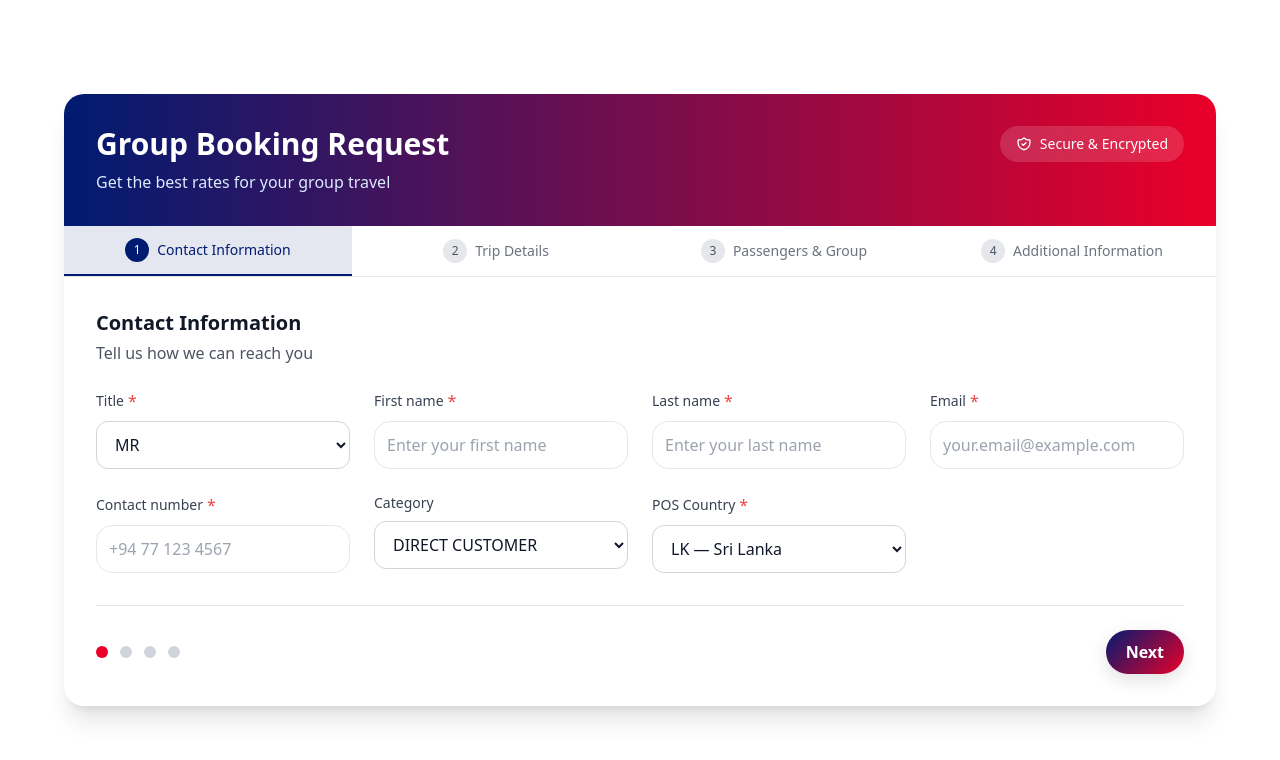
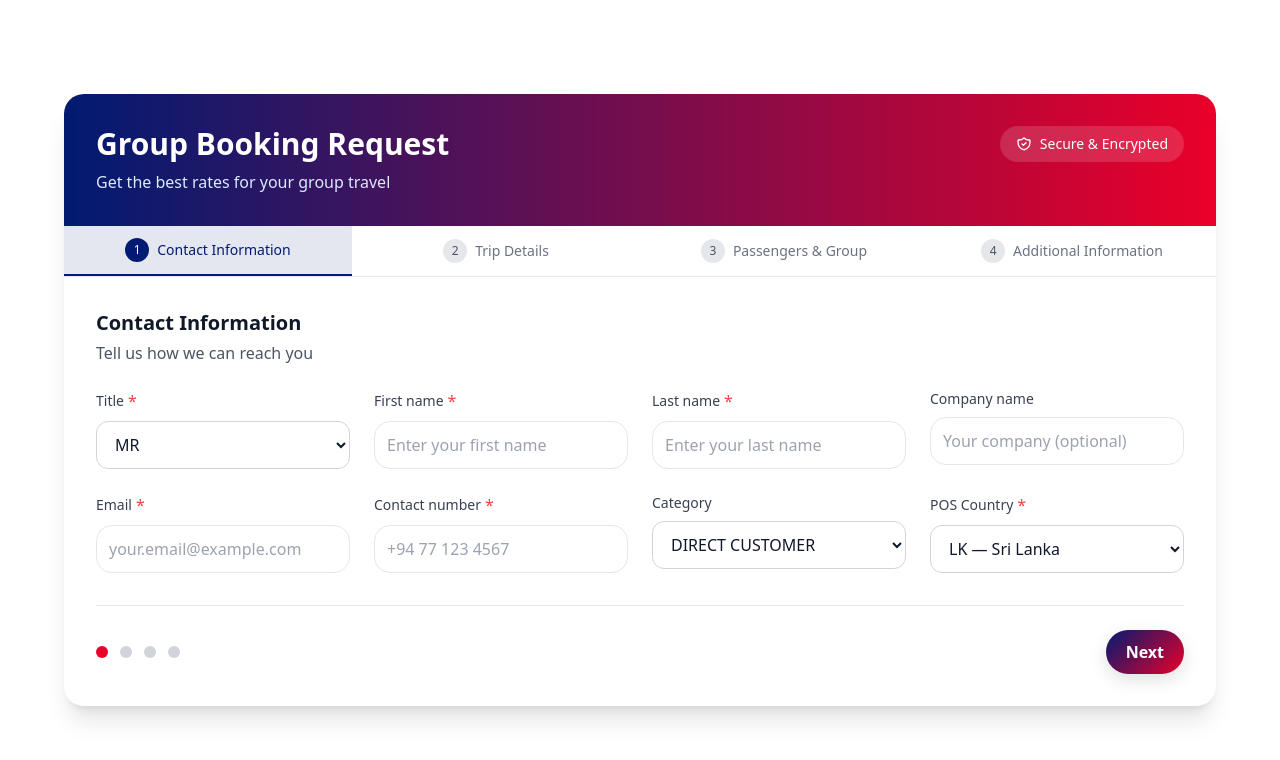
Before and after one commit to sandunanjana/FitsAir-group-booking-system-frontend, a React (Vite) app: page /request in a window 1280 px wide. Shown: the top 760 px of the page. Built offline with nearby package versions, Linux system fonts and the light colour scheme.

Commit message:
create a field company name

```diff
--- a/src/api/endpoints.ts
+++ b/src/api/endpoints.ts
@@ -29,6 +29,7 @@ export type GroupRequestDTO = {
   lastName?: string;
   contactEmail: string;
   contactNumber?: string;
+  companyName?: string;
 
   // itinerary summary
   agentName: string;
@@ -286,6 +287,7 @@ export type PublicGroupRequest = {
   lastName: string;
   email: string;
   contactNumber: string;
+  companyName?: string;
 
   fromAirport: string;
   toAirport: string;
--- a/src/pages/GroupRequestDetails.tsx
+++ b/src/pages/GroupRequestDetails.tsx
@@ -49,7 +49,7 @@ export default function GroupRequestDetails(): JSX.Element {
     const [form, setForm] = useState<
         Pick<
             GroupRequestDTO,
-            "salutation" | "firstName" | "lastName" | "contactEmail" | "contactNumber"
+            "salutation" | "firstName" | "lastName" | "contactEmail" | "contactNumber" | "companyName"
         >
     >({
         salutation: undefined,
@@ -57,6 +57,7 @@ export default function GroupRequestDetails(): JSX.Element {
         lastName: "",
         contactEmail: "",
         contactNumber: "",
+        companyName: "",
     });
 
     // ===== per-segment proposal form cache (by row index) =====
@@ -138,6 +139,7 @@ export default function GroupRequestDetails(): JSX.Element {
                 lastName: data.request.lastName ?? "",
                 contactEmail: data.request.contactEmail,
                 contactNumber: data.request.contactNumber ?? "",
+                companyName: data.request.companyName ?? ""
             });
             // reset segment cache for fresh values
             setSegForm({});
@@ -288,6 +290,7 @@ export default function GroupRequestDetails(): JSX.Element {
             lastName: form.lastName,
             contactEmail: form.contactEmail,
             contactNumber: form.contactNumber,
+            companyName: form.companyName
         };
 
         try {
@@ -523,6 +526,7 @@ export default function GroupRequestDetails(): JSX.Element {
                                                 lastName: r.lastName ?? "",
                                                 contactEmail: r.contactEmail,
                                                 contactNumber: r.contactNumber ?? "",
+                                                companyName: r.companyName ?? ""
                                             });
                                         }}
                                     >
@@ -543,6 +547,7 @@ export default function GroupRequestDetails(): JSX.Element {
                             <Row k="Title" v={r.salutation ?? "-"} />
                             <Row k="First name" v={r.firstName ?? "-"} />
                             <Row k="Last name" v={r.lastName ?? "-"} />
+                            <Row k="Company name" v={r.companyName ?? "-"} />
                             <Row k="Email" v={r.contactEmail} />
                             <Row k="Phone" v={r.contactNumber ?? "-"} />
                             <Row k="From" v={r.fromAirport ?? "-"} />
@@ -580,12 +585,21 @@ export default function GroupRequestDetails(): JSX.Element {
                                     onChange={(e) => setForm((f) => ({ ...f, firstName: e.target.value }))}
                                 />
                             </Labeled>
+
                             <Labeled>
                                 <label className="block text-sm font-medium text-gray-700">Last name</label>
                                 <input
                                     className="w-full px-3 py-2 border rounded"
                                     value={form.lastName}
                                     onChange={(e) => setForm((f) => ({ ...f, lastName: e.target.value }))}
+                                />
+                            </Labeled>
+                            <Labeled>
+                                <label className="block text-sm font-medium text-gray-700">Company Name</label>
+                                <input
+                                    className="w-full px-3 py-2 border rounded"
+                                    value={form.companyName}
+                                    onChange={(e) => setForm((f) => ({ ...f, companyName: e.target.value }))}
                                 />
                             </Labeled>
                             <Labeled>
--- a/src/pages/PublicGroupBookingForm.tsx
+++ b/src/pages/PublicGroupBookingForm.tsx
@@ -57,6 +57,7 @@ export default function PublicGroupBookingForm(): JSX.Element {
         lastName: "",
         email: "",
         contactNumber: "",
+        companyName: "",
         fromAirport: "",
         toAirport: "",
         routing: "ONE_WAY",
@@ -155,6 +156,7 @@ export default function PublicGroupBookingForm(): JSX.Element {
 
         const payload: PublicGroupRequestWithSegments = {
             ...form,
+            companyName: form.companyName?.trim() || undefined,
             fromAirport: form.fromAirport.toUpperCase(),
             toAirport: form.toAirport.toUpperCase(),
             routing: routingForPayload,
@@ -330,6 +332,17 @@ export default function PublicGroupBookingForm(): JSX.Element {
                                             placeholder="Enter your last name"
                                         />
                                     </Field>
+
+                                    <Field label="Company name" htmlFor="companyName">
+                                        <input
+                                            id="companyName"
+                                            className="input"
+                                            value={form.companyName ?? ""}
+                                            onChange={(e) => setF("companyName", e.target.value)}
+                                            placeholder="Your company (optional)"
+                                        />
+                                    </Field>
+
 
                                     <Field label="Email" required htmlFor="email">
                                         <input
```
